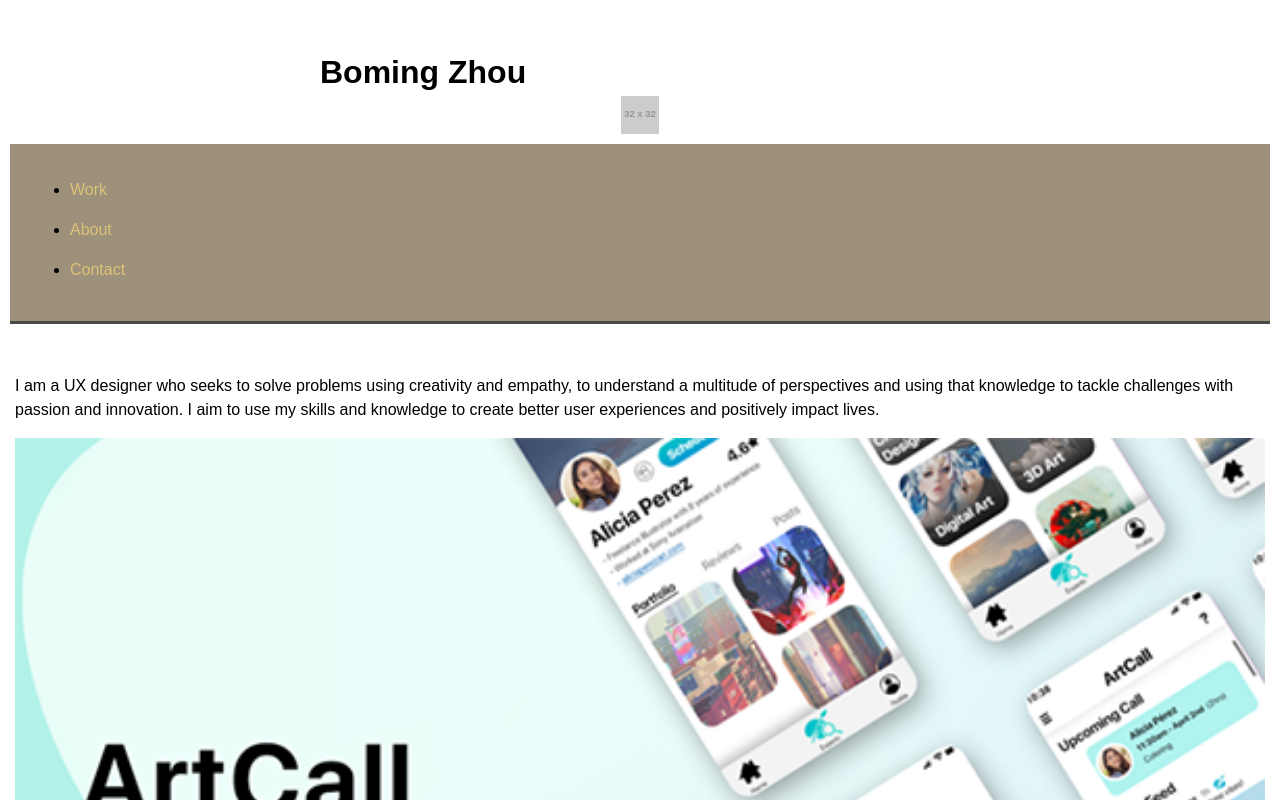
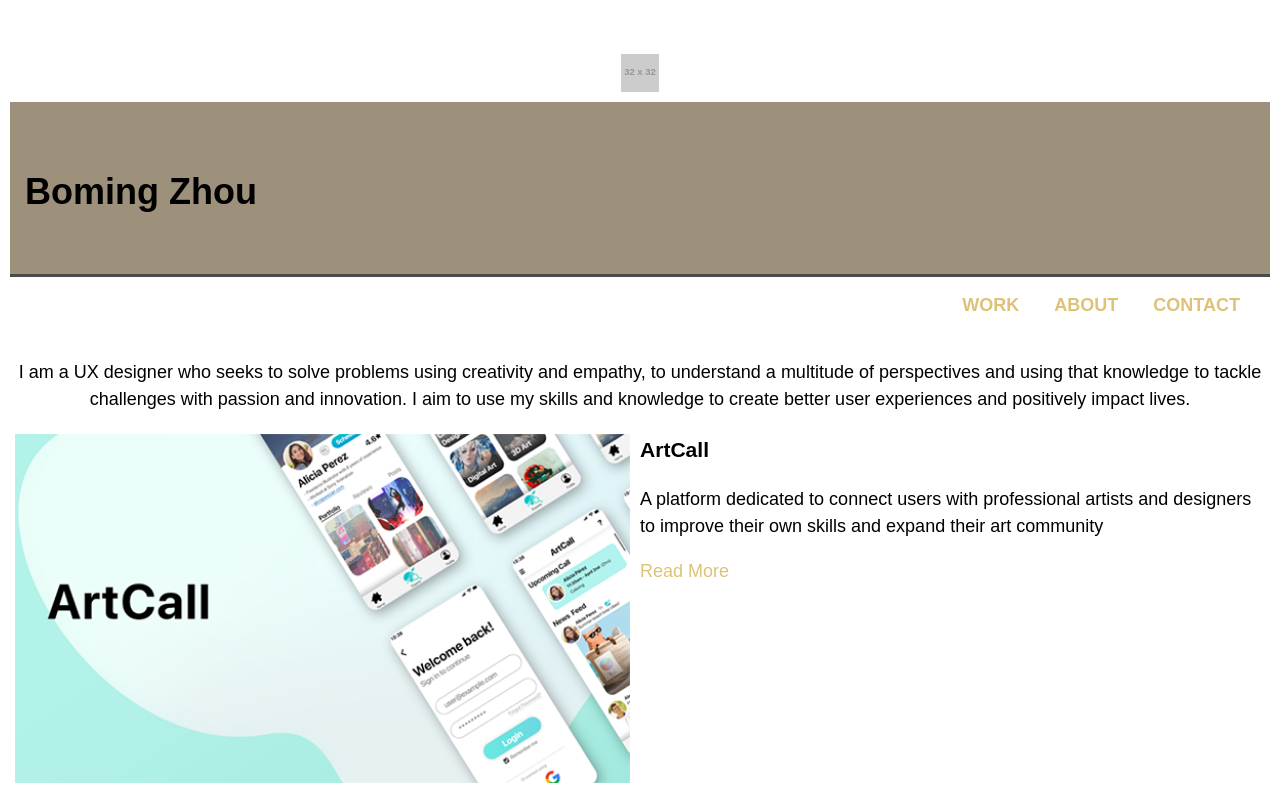
Before and after one commit to zhouboming/portfolio-website, a plain HTML site: page index.html in a window 1280 px wide. Shown: the top 800 px of the page. Drawn offline with nearby package versions, Linux system fonts and the light colour scheme; placeholder pictures from the web are drawn by us.

Commit message:
column creation

```diff
--- a/css/styles.css
+++ b/css/styles.css
@@ -1,5 +1,21 @@
 * {
   box-sizing: border-box;
+}
+
+nav > ul{
+  list-style: none;
+  padding: 0;
+}
+
+nav > ul > li {
+  display: inline-block;
+}
+
+nav > ul > li > a {
+  padding: 0 15px;
+  text-transform: uppercase;
+  font-weight: 700;
+  color:#ddc277;
 }
 
 .center {
@@ -14,17 +30,13 @@
   font-family:"Raleway", Raleway, sans-serif;
   font-weight: 500;
   line-height: 1.5;
+  font-size:18px;
 }
 
 .AboutBody{
   font-family:"Raleway", Raleway, sans-serif;
   font-weight: 500;
   line-height: 1.5;
-}
-
-.name{
-  margin: auto;
-  width: 50%;
 }
 
 .homeheader{
@@ -39,6 +51,9 @@
   width: 50%;
 }
 
+#hero{
+  text-align: center;
+}
 
 #intro{
   font-weight: 500;
@@ -126,6 +141,31 @@ a:hover {
 Medium devices (640px and larger)
 ================================= */
 @media only screen and (min-width: 640px) {
+  header {
+    text-align: unset;
+    padding: 20px 0 13px;
+  }
+
+  nav {
+    width: auto;
+    float: right;
+    margin-top: 4px;
+  }
+
+  .col-md-6 {
+    width: 50%;
+    padding-right: 10px;
+  }
+
+  [class*="col-md-6"] {
+    float: left;
+  }
+
+  .row::after {
+    content: "";
+    clear: both;
+    display: table;
+  }
 }
 /* ==============================
 Large devices (1024px or larger)
--- a/index.html
+++ b/index.html
@@ -12,14 +12,15 @@
     <body class="HomeBody">
         <br />
         <br />
-        <h1 class="name">
-            Boming Zhou
-        </h1>
+
 
         <img src="http://via.placeholder.com/32x32" class="center" />
 
         <header class="homeheader">
             <div class="container">
+            <h1 class="name">
+                Boming Zhou
+            </h1>
             <nav>
                 <ul>
                     <li><a href="index.html">Work</a></li>
@@ -31,9 +32,11 @@
         </header>
 
         <br />
+        <br />
+
         <div>
             <div class="container">
-                <p>
+                <p id="hero">
                     I am a UX designer who seeks to solve problems using creativity and empathy, to understand a multitude of perspectives and using that knowledge to tackle challenges with passion and innovation. I aim to use my skills and knowledge to create better user experiences and positively impact lives.
                 </p>
             </div>
@@ -41,12 +44,13 @@
 
         <main>
             <div class="container">
-            <div>
-                <div>
+            <div class="row">
+                <div class="col-md-6">
                     <picture>
                         <source srcset="img/ArtCall_home_1x.png" media="(max-width:700px)" />
                         <img src="img/ArtCall_home_1x.png" alt="ArtCall" />
                     </picture>
+
                 </div>
                 <div>
                     <h3>ArtCall</h3>
@@ -60,8 +64,8 @@
             <br />
             <br />
 
-            <div>
-                <div>
+            <div class="row">
+                <div class="col-md-6">
                     <picture>
                         <source srcset="img/ZipSpeak_home_1x.png" media="(max-width:700px)" />
                         <img src="img/ZipSpeak_home_1x.png" alt="ZipSpeak" />
```
Also changed, not shown: about.html (+14 -7 lines).
